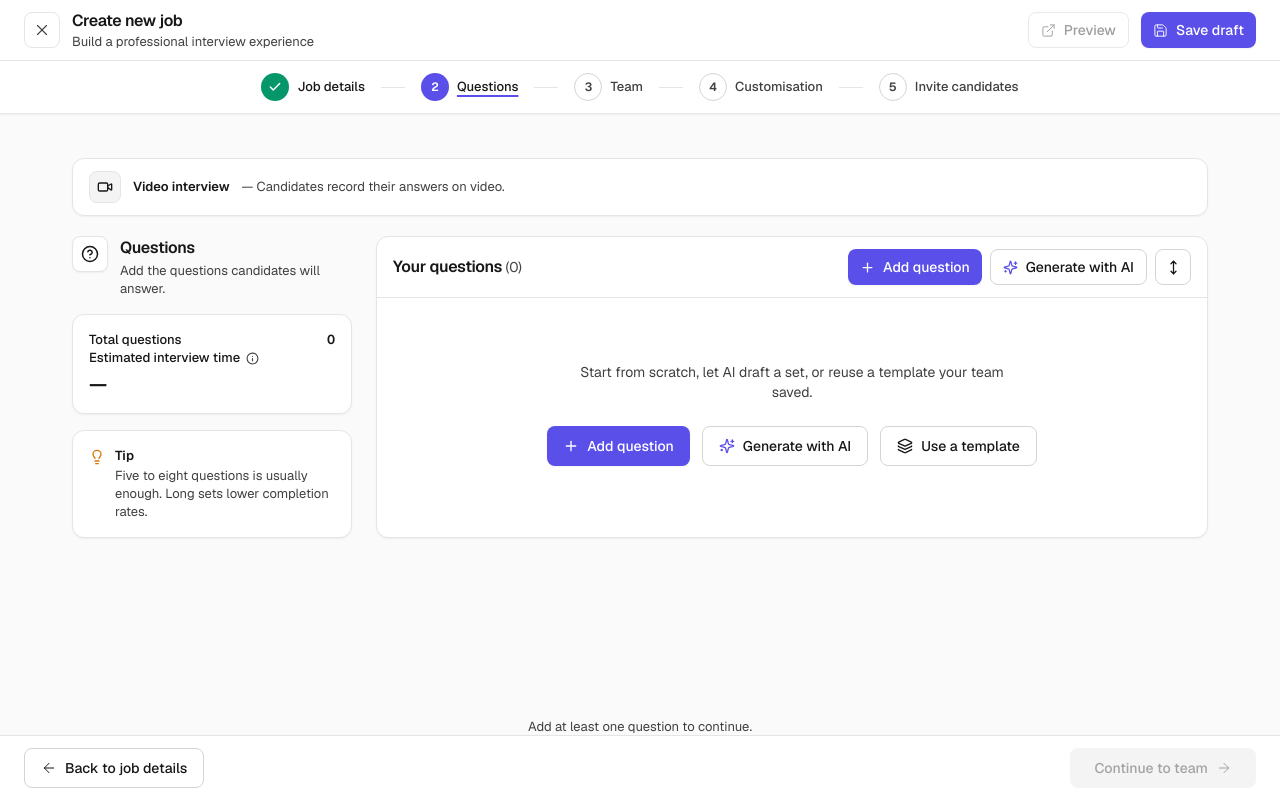
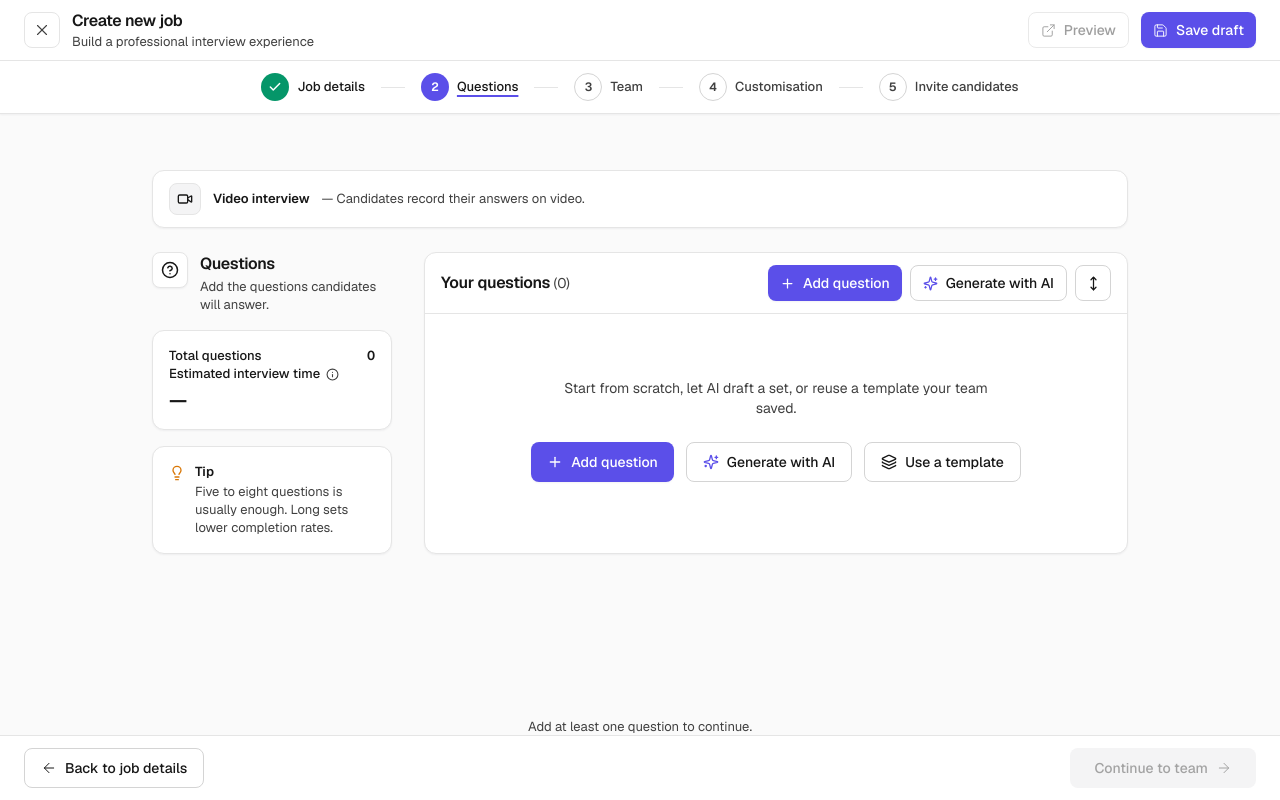
Before and after one commit to 3foxagency-hash/xinterview-ai-foundation-admin, a Next.js app: page /jobs/1/edit/questions in a window 1280 px wide. Built offline with nearby package versions, Linux system fonts and the light colour scheme.

Commit message:
Revert "Updated job-details-form.tsx"
This reverts commit 25fe0cf5a1dca1dc23e15d6118cc3006afe22ca9.

```diff
--- a/app/jobs/[id]/edit/layout.tsx
+++ b/app/jobs/[id]/edit/layout.tsx
@@ -21,7 +21,7 @@ function EditShell({ children }: { children: React.ReactNode }) {
   const currentStepData = WIZARD_STEPS[currentStep - 1];
 
   return (
-    <div className="flex min-h-0 flex-col bg-background">
+    <div className="flex h-screen flex-col overflow-hidden bg-background">
       <WizardHeader />
       <MobileStepBar
         currentStep={currentStep}
@@ -31,8 +31,8 @@ function EditShell({ children }: { children: React.ReactNode }) {
       {/* min-h-0 lets a step opt into filling the viewport (Customisation
           does, so its two columns can scroll independently) while normal
           steps still scroll the page as a whole. */}
-      <main className="flex min-h-0 flex-1 flex-col">
-        <div className="mx-auto flex w-full min-h-0 max-w-[1200px] flex-1 flex-col px-4 py-4 md:px-8 md:py-6">
+      <main className="flex min-h-0 flex-1 flex-col overflow-y-auto pb-28 md:pb-12">
+        <div className="mx-auto flex w-full min-h-0 max-w-[1040px] flex-1 flex-col px-4 py-6 md:px-8 md:py-8">
           {children}
         </div>
       </main>
--- a/app/jobs/[id]/edit/questions/page.tsx
+++ b/app/jobs/[id]/edit/questions/page.tsx
@@ -342,7 +342,7 @@ export default function QuestionsPage() {
   const hasTemplates = templates.length > 0;
 
   return (
-    <div className="space-y-5 pb-20 md:pb-16">
+    <div className="space-y-6 pb-28">
       {/* Live region for screen reader announcements */}
       <div ref={announceRef} aria-live="polite" className="sr-only" />
 
@@ -361,10 +361,10 @@ export default function QuestionsPage() {
         </span>
       </div>
 
-      <div className="grid grid-cols-1 gap-6 lg:grid-cols-[280px_1fr]">
+      <div className="grid grid-cols-1 gap-8 lg:grid-cols-[240px_1fr]">
         {/* Left rail — sticky on desktop */}
         <div className="hidden lg:block">
-          <div className="sticky top-4">
+          <div className="sticky top-6">
             <QuestionsRail
               questions={questions}
               interviewDurationMinutes={interviewDurationMinutes}
--- a/app/jobs/new/layout.tsx
+++ b/app/jobs/new/layout.tsx
@@ -22,15 +22,15 @@ function WizardShell({ children }: { children: React.ReactNode }) {
   const currentStepData = WIZARD_STEPS[currentStep - 1];
 
   return (
-    <div className="flex min-h-0 flex-col bg-background">
+    <div className="flex h-screen flex-col overflow-hidden bg-background">
       <WizardHeader />
       <MobileStepBar
         currentStep={currentStep}
         totalSteps={WIZARD_STEPS.length}
         stepLabel={currentStepData?.label ?? ''}
       />
-      <main className="flex min-h-0 flex-1 flex-col">
-        <div className="mx-auto flex w-full max-w-[1200px] flex-1 flex-col px-4 py-4 md:px-8 md:py-6">
+      <main className="flex-1 overflow-y-auto">
+        <div className="mx-auto w-full max-w-[1040px] px-4 py-6 md:px-8 md:py-8">
           {children}
         </div>
       </main>
--- a/components/wizard/job-details-form.tsx
+++ b/components/wizard/job-details-form.tsx
@@ -253,7 +253,7 @@ export function JobDetailsForm({
   const timezoneLabel = TIMEZONE_OPTIONS.find((t) => t.value === formData.timezone)?.label ?? formData.timezone;
 
   return (
-    <div className="space-y-5 pb-20 md:pb-16">
+    <div className="space-y-6 pb-24 md:pb-20">
       {/* Format strip */}
       <div className="flex items-center justify-between rounded-lg border border-border bg-surface px-4 py-3">
         <div className="flex items-center gap-3">
@@ -281,10 +281,10 @@ export function JobDetailsForm({
         )}
       </div>
 
-      <div className="grid grid-cols-1 gap-6 lg:grid-cols-[280px_1fr]">
+      <div className="grid grid-cols-1 gap-8 lg:grid-cols-[240px_1fr]">
         {/* Left rail — sticky on desktop */}
         <div className="hidden lg:block">
-          <div className="sticky top-4">
+          <div className="sticky top-6">
             <JobDetailsRail
               sections={sections}
               activeSection={activeSection}
```
